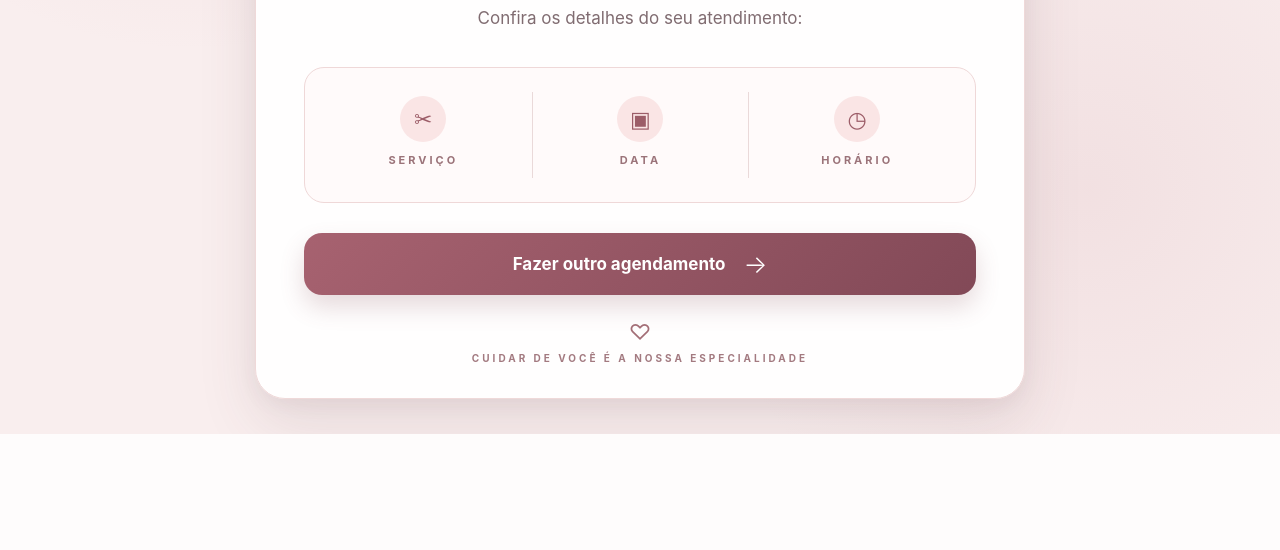
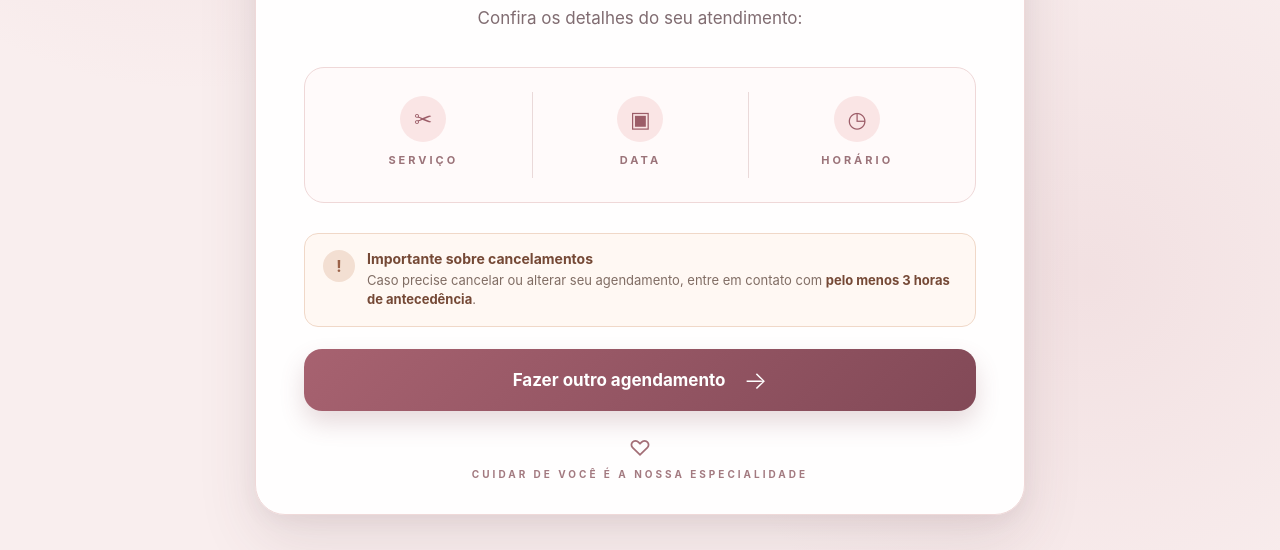
Before and after one commit to viniciusmacciel18-rgb/Agendamentos-, a Flask app: template templates/confirmacao.html in a window 1280 px wide. Shown: the part 545-1095 px from the top of the page. Before the commit the page ends 979 px from the top, so only its background shows below. Run offline with Flask 3, Linux system fonts and the light colour scheme; the template is opened without the code that fills it, so the values that code supplies are empty; some libraries are stand-ins or nearby versions.

Commit message:
Update confirmacao.html

```diff
--- a/templates/confirmacao.html
+++ b/templates/confirmacao.html
@@ -9,6 +9,60 @@
 
     <link rel="stylesheet"
           href="{{ url_for('static', filename='style.css') }}">
+
+    <style>
+        /* ==================================================
+           AVISO SOBRE CANCELAMENTO
+           ================================================== */
+
+        .confirmation-warning {
+            margin: 22px 0;
+            padding: 16px 18px;
+            background: #fff8f3;
+            border: 1px solid #f0d8c8;
+            border-radius: 14px;
+            display: flex;
+            align-items: flex-start;
+            gap: 12px;
+            text-align: left;
+        }
+
+        .warning-icon {
+            width: 32px;
+            height: 32px;
+            min-width: 32px;
+            border-radius: 50%;
+            background: #f3dfd2;
+            color: #9b6248;
+            display: flex;
+            align-items: center;
+            justify-content: center;
+            font-size: 16px;
+            font-weight: bold;
+        }
+
+        .warning-content {
+            display: flex;
+            flex-direction: column;
+            gap: 4px;
+        }
+
+        .warning-content strong {
+            color: #754936;
+            font-size: 14px;
+        }
+
+        .warning-content p {
+            margin: 0;
+            color: #806d64;
+            font-size: 13px;
+            line-height: 1.5;
+        }
+
+        .warning-content b {
+            color: #754936;
+        }
+    </style>
 </head>
 
 <body class="confirmation-page">
@@ -57,6 +111,29 @@
 
         </div>
 
+        <!-- ==================================================
+             AVISO DE CANCELAMENTO
+             ================================================== -->
+
+        <div class="confirmation-warning">
+
+            <div class="warning-icon">
+                !
+            </div>
+
+            <div class="warning-content">
+
+                <strong>Importante sobre cancelamentos</strong>
+
+                <p>
+                    Caso precise cancelar ou alterar seu agendamento,
+                    entre em contato com <b>pelo menos 3 horas de antecedência</b>.
+                </p>
+
+            </div>
+
+        </div>
+
         <a class="confirmation-button"
            href="{{ url_for('index') }}">
             Fazer outro agendamento
```
